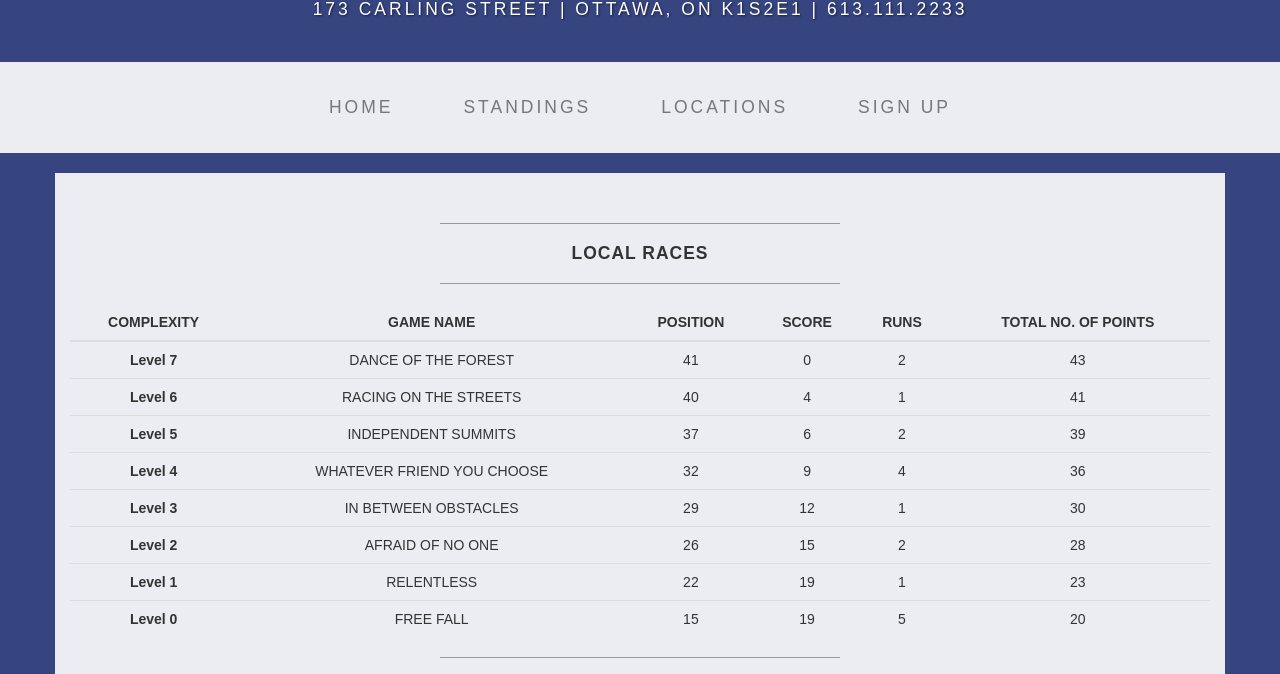
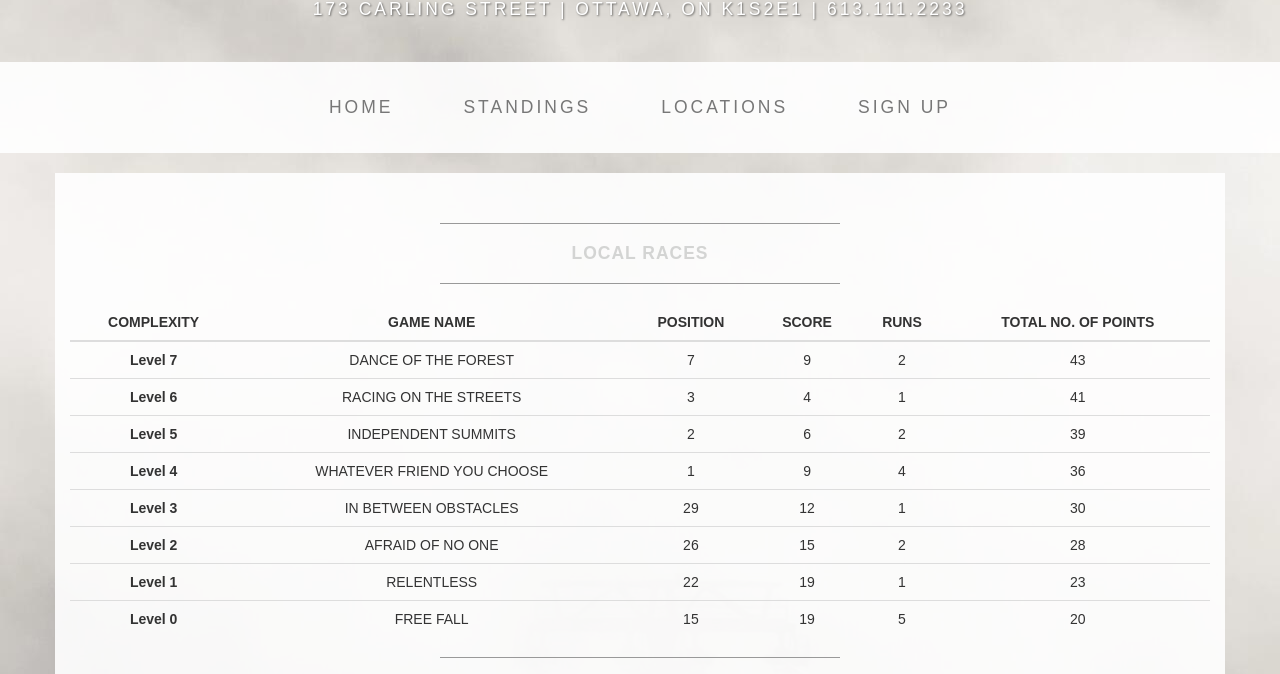
Before and after one commit to PunainenAurinko/MAD9013-Final, a plain HTML site: page pages/standings.html in a window 1280 px wide. Shown: the part 123-797 px from the top of the page. Drawn offline with Linux system fonts and the light colour scheme.

Commit message:
MAD9013 Final - Bootstrap Sports Site

```diff
--- a/pages/standings.html
+++ b/pages/standings.html
@@ -86,15 +86,15 @@
             <tr>
                 <th>Level 7</th>
                 <td>DANCE OF THE FOREST</td>
-                <td>41</td>
-                <td>0</td>
+                <td>7</td>
+                <td>9</td>
                 <td>2</td>
                 <td>43</td>
             </tr>
             <tr>
                 <th>Level 6</th>
                 <td>RACING ON THE STREETS</td>
-                <td>40</td>
+                <td>3</td>
                 <td>4</td>
                 <td>1</td>
                 <td>41</td>
@@ -102,7 +102,7 @@
             <tr>
                 <th>Level 5</th>
                 <td>INDEPENDENT SUMMITS</td>
-                <td>37</td>
+                <td>2</td>
                 <td>6</td>
                 <td>2</td>
                 <td>39</td>
@@ -110,7 +110,7 @@
             <tr>
                 <th>Level 4</th>
                 <td>WHATEVER FRIEND YOU CHOOSE</td>
-                <td>32</td>
+                <td>1</td>
                 <td>9</td>
                 <td>4</td>
                 <td>36</td>
--- a/scss/main.scss
+++ b/scss/main.scss
@@ -20,7 +20,7 @@ Stylesheet: Main Stylesheet
 
 body {
     font-family: $font-primary;
-    background: #364480;
+    background-image:url(../img/slide-2.jpg);
 }
 
 h1,
@@ -33,6 +33,7 @@ h6 {
     font-family: $font-secondary;
     font-weight: 700;
     letter-spacing: 1px;
+    color: rgba(172, 173, 171, 0.5);
 }
 
 p {
@@ -68,7 +69,7 @@ hr {
 }
 
 .navbar-nav li:hover {
-    background: #364480;
+    background: rgba(172, 173, 171, 0.5);
 }
 
 .navbar-default .navbar-nav>li>a {
```
Also changed, not shown: index.html (+2 -2 lines), css/main.css, 1 other file.
